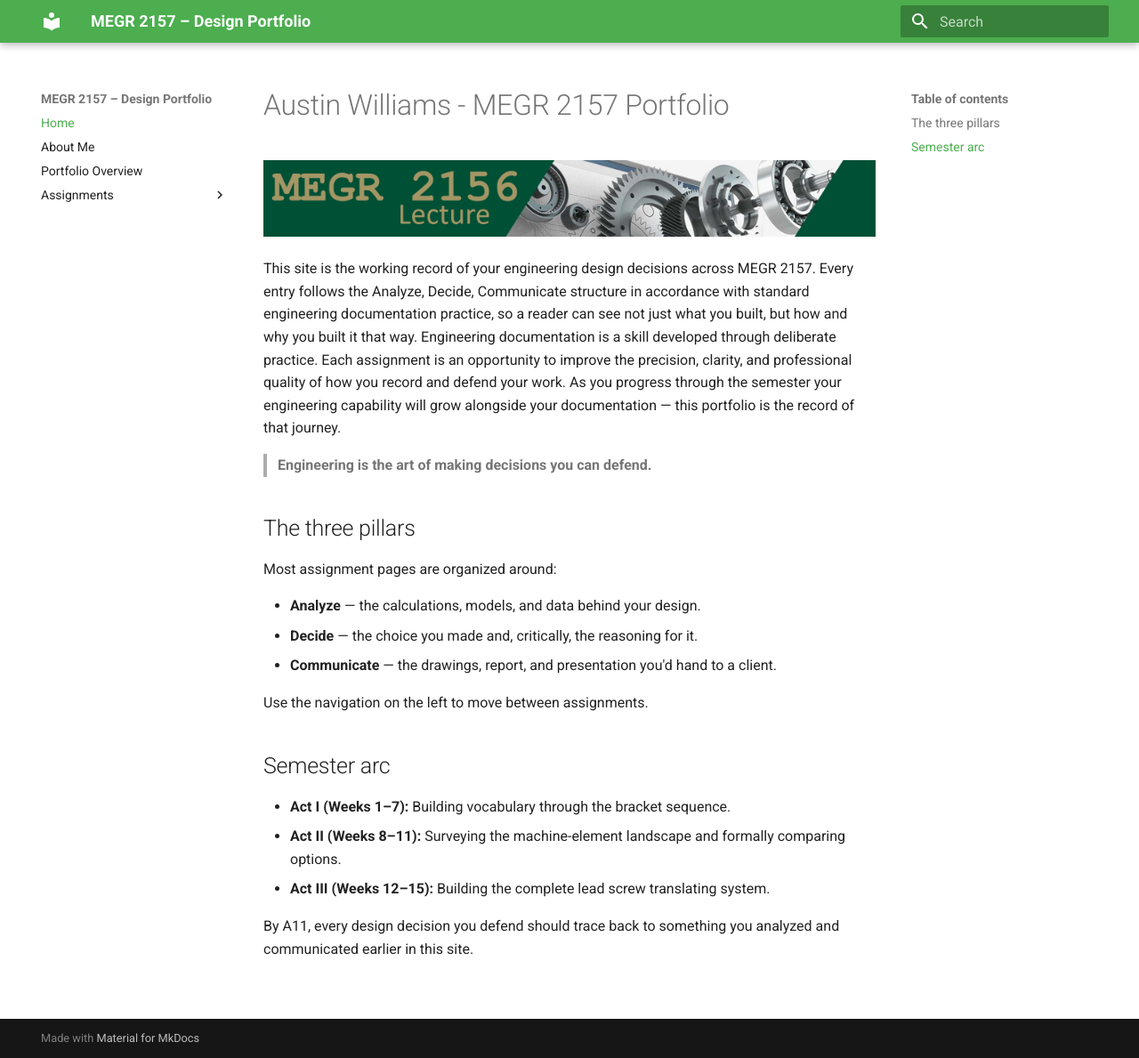
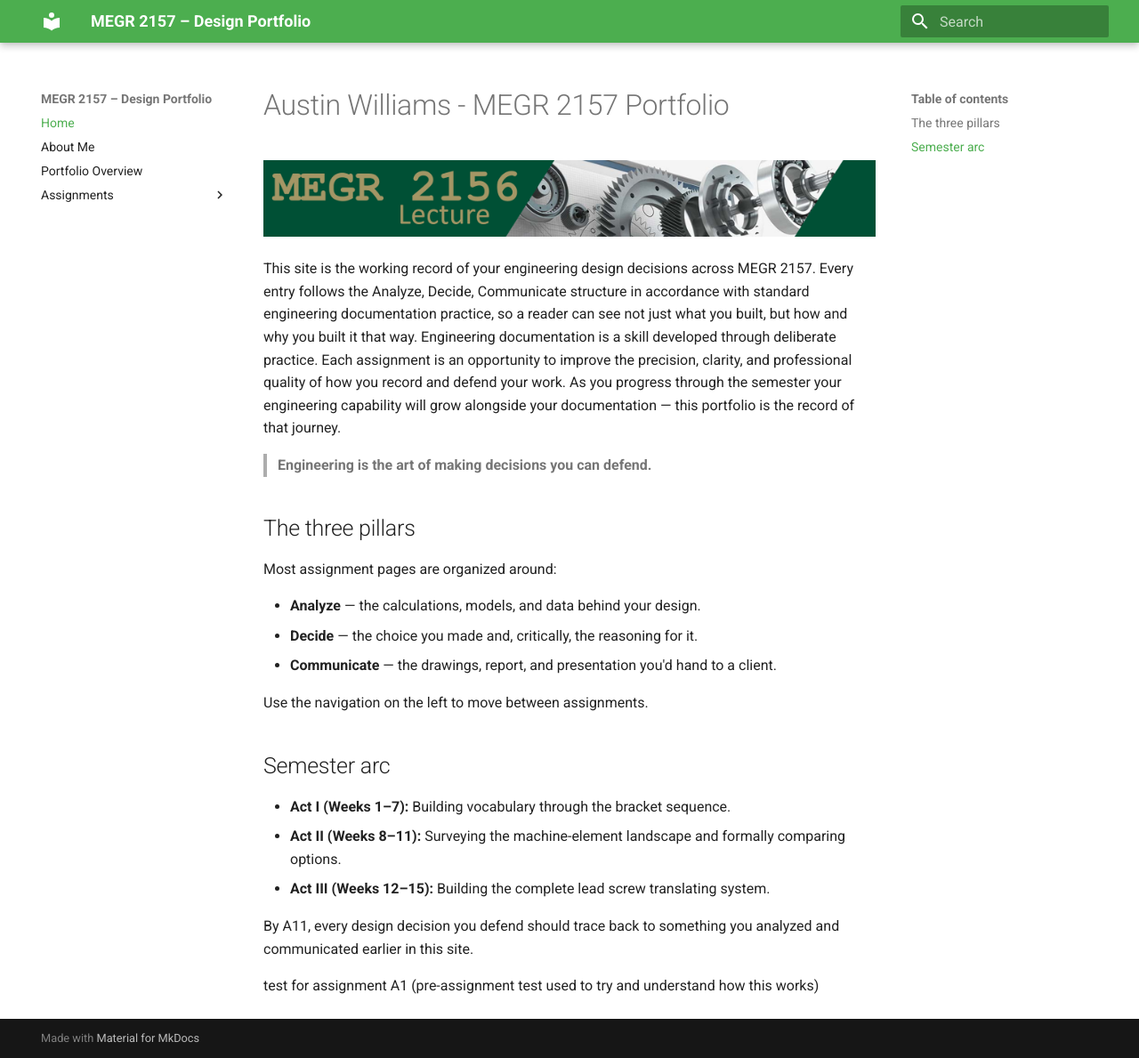
Before and after one commit to AustinW-UNCC/megr2157-portfolio, an MkDocs documentation site: the page built from docs/index.md, in a window 1280 px wide and 1189 px high. Shown: the whole window at 89% size. Built offline with MkDocs 1.6.1 and Material for MkDocs 9.7.7, drawn with Linux system fonts in a browser that asks for light colours.

Commit message:
Add note about A1 pre-assignment test
Added a note about the pre-assignment test for A1.

```diff
--- a/docs/index.md
+++ b/docs/index.md
@@ -23,3 +23,5 @@ Use the navigation on the left to move between assignments.
 - **Act III (Weeks 12–15):** Building the complete lead screw translating system.
 
 By A11, every design decision you defend should trace back to something you analyzed and communicated earlier in this site.
+
+test for assignment A1 (pre-assignment test used to try and understand how this works)
```
